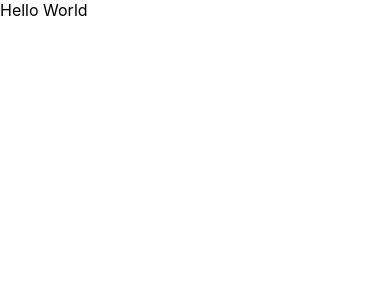
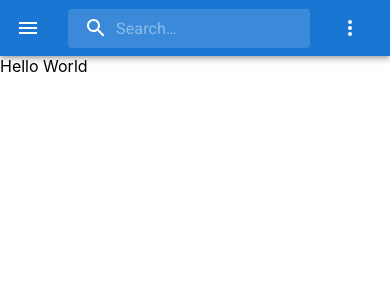
Before and after one commit to Matt-T977/Storm_Photo_eCommerce, a React (Create React App) app in the folder frontend/: page / in a window 390 px wide. Shown: the top 300 px of the page. Built offline with nearby package versions, Linux system fonts and the light colour scheme.

Commit message:
Navbar set up

```diff
--- a/frontend/src/components/App.js
+++ b/frontend/src/components/App.js
@@ -1,4 +1,5 @@
 import React from 'react';
+import Navbar from './Navbar';
 import { Grid } from '@mui/material'
 import '../styles/App.css';
 
@@ -6,6 +7,9 @@
 function App() {
   return (
     <Grid container>
+      <Grid item xs={12}>
+        <Navbar />
+      </Grid>
       <Grid item xs={8}>
         Hello World
       </Grid>
--- /dev/null
+++ b/frontend/src/components/Navbar.js
@@ -0,0 +1,235 @@
+import * as React from 'react';
+// MUI Imports
+import { styled, alpha } from '@mui/material/styles';
+import AppBar from '@mui/material/AppBar';
+import Box from '@mui/material/Box';
+import Toolbar from '@mui/material/Toolbar';
+import IconButton from '@mui/material/IconButton';
+import Typography from '@mui/material/Typography';
+import InputBase from '@mui/material/InputBase';
+import Badge from '@mui/material/Badge';
+import MenuItem from '@mui/material/MenuItem';
+import Menu from '@mui/material/Menu';
+// Icons
+import MenuIcon from '@mui/icons-material/Menu';
+import SearchIcon from '@mui/icons-material/Search';
+import AccountCircle from '@mui/icons-material/AccountCircle';
+import MailIcon from '@mui/icons-material/Mail';
+import NotificationsIcon from '@mui/icons-material/Notifications';
+import MoreIcon from '@mui/icons-material/MoreVert';
+
+const Search = styled('div')(({ theme }) => ({
+  position: 'relative',
+  borderRadius: theme.shape.borderRadius,
+  backgroundColor: alpha(theme.palette.common.white, 0.15),
+  '&:hover': {
+    backgroundColor: alpha(theme.palette.common.white, 0.25),
+  },
+  marginRight: theme.spacing(2),
+  marginLeft: 0,
+  width: '100%',
+  [theme.breakpoints.up('sm')]: {
+    marginLeft: theme.spacing(3),
+    width: 'auto',
+  },
+}));
+
+const SearchIconWrapper = styled('div')(({ theme }) => ({
+  padding: theme.spacing(0, 2),
+  height: '100%',
+  position: 'absolute',
+  pointerEvents: 'none',
+  display: 'flex',
+  alignItems: 'center',
+  justifyContent: 'center',
+}));
+
+const StyledInputBase = styled(InputBase)(({ theme }) => ({
+  color: 'inherit',
+  '& .MuiInputBase-input': {
+    padding: theme.spacing(1, 1, 1, 0),
+    // vertical padding + font size from searchIcon
+    paddingLeft: `calc(1em + ${theme.spacing(4)})`,
+    transition: theme.transitions.create('width'),
+    width: '100%',
+    [theme.breakpoints.up('md')]: {
+      width: '20ch',
+    },
+  },
+}));
+
+export default function Navbar() {
+  const [anchorEl, setAnchorEl] = React.useState(null);
+  const [mobileMoreAnchorEl, setMobileMoreAnchorEl] = React.useState(null);
+
+  const isMenuOpen = Boolean(anchorEl);
+  const isMobileMenuOpen = Boolean(mobileMoreAnchorEl);
+
+  const handleProfileMenuOpen = (event) => {
+    setAnchorEl(event.currentTarget);
+  };
+
+  const handleMobileMenuClose = () => {
+    setMobileMoreAnchorEl(null);
+  };
+
+  const handleMenuClose = () => {
+    setAnchorEl(null);
+    handleMobileMenuClose();
+  };
+
+  const handleMobileMenuOpen = (event) => {
+    setMobileMoreAnchorEl(event.currentTarget);
+  };
+
+  const menuId = 'primary-search-account-menu';
+  const renderMenu = (
+    <Menu
+      anchorEl={anchorEl}
+      anchorOrigin={{
+        vertical: 'top',
+        horizontal: 'right',
+      }}
+      id={menuId}
+      keepMounted
+      transformOrigin={{
+        vertical: 'top',
+        horizontal: 'right',
+      }}
+      open={isMenuOpen}
+      onClose={handleMenuClose}
+    >
+      <MenuItem onClick={handleMenuClose}>Log Out</MenuItem>
+      <MenuItem onClick={handleMenuClose}>My account</MenuItem>
+    </Menu>
+  );
+
+  const mobileMenuId = 'primary-search-account-menu-mobile';
+  const renderMobileMenu = (
+    <Menu
+      anchorEl={mobileMoreAnchorEl}
+      anchorOrigin={{
+        vertical: 'top',
+        horizontal: 'right',
+      }}
+      id={mobileMenuId}
+      keepMounted
+      transformOrigin={{
+        vertical: 'top',
+        horizontal: 'right',
+      }}
+      open={isMobileMenuOpen}
+      onClose={handleMobileMenuClose}
+    >
+      <MenuItem>
+        <IconButton size="large" aria-label="show 4 new mails" color="inherit">
+          <Badge badgeContent={4} color="error">
+            <MailIcon />
+          </Badge>
+        </IconButton>
+        <p>Messages</p>
+      </MenuItem>
+      <MenuItem>
+        <IconButton
+          size="large"
+          aria-label="show 17 new notifications"
+          color="inherit"
+        >
+          <Badge badgeContent={17} color="error">
+            <NotificationsIcon />
+          </Badge>
+        </IconButton>
+        <p>Notifications</p>
+      </MenuItem>
+      <MenuItem onClick={handleProfileMenuOpen}>
+        <IconButton
+          size="large"
+          aria-label="account of current user"
+          aria-controls="primary-search-account-menu"
+          aria-haspopup="true"
+          color="inherit"
+        >
+          <AccountCircle />
+        </IconButton>
+        <p>Profile</p>
+      </MenuItem>
+    </Menu>
+  );
+
+  return (
+    <Box sx={{ flexGrow: 1 }}>
+      <AppBar position="static">
+        <Toolbar>
+          <IconButton
+            size="large"
+            edge="start"
+            color="inherit"
+            aria-label="open drawer"
+            sx={{ mr: 2 }}
+          >
+            <MenuIcon />
+          </IconButton>
+          <Typography
+            variant="h6"
+            noWrap
+            component="div"
+            sx={{ display: { xs: 'none', sm: 'block' } }}
+          >
+            SB
+          </Typography>
+          <Search>
+            <SearchIconWrapper>
+              <SearchIcon />
+            </SearchIconWrapper>
+            <StyledInputBase
+              placeholder="Search…"
+              inputProps={{ 'aria-label': 'search' }}
+            />
+          </Search>
+          <Box sx={{ flexGrow: 1 }} />
+          <Box sx={{ display: { xs: 'none', md: 'flex' } }}>
+            <IconButton size="large" aria-label="show 4 new mails" color="inherit">
+              <Badge badgeContent={4} color="error">
+                <MailIcon />
+              </Badge>
+            </IconButton>
+            <IconButton
+              size="large"
+              aria-label="show 17 new notifications"
+              color="inherit"
+            >
+              <Badge badgeContent={17} color="error">
+                <NotificationsIcon />
+              </Badge>
+            </IconButton>
+            <IconButton
+              size="large"
+              edge="end"
+              aria-label="account of current user"
+              aria-controls={menuId}
+              aria-haspopup="true"
+              onClick={handleProfileMenuOpen}
+              color="inherit"
+            >
+              <AccountCircle />
+            </IconButton>
+          </Box>
+          <Box sx={{ display: { xs: 'flex', md: 'none' } }}>
+            <IconButton
+              size="large"
+              aria-label="show more"
+              aria-controls={mobileMenuId}
+              aria-haspopup="true"
+              onClick={handleMobileMenuOpen}
+              color="inherit"
+            >
+              <MoreIcon />
+            </IconButton>
+          </Box>
+        </Toolbar>
+      </AppBar>
+      {renderMobileMenu}
+      {renderMenu}
+    </Box>
+  );
+}
```
